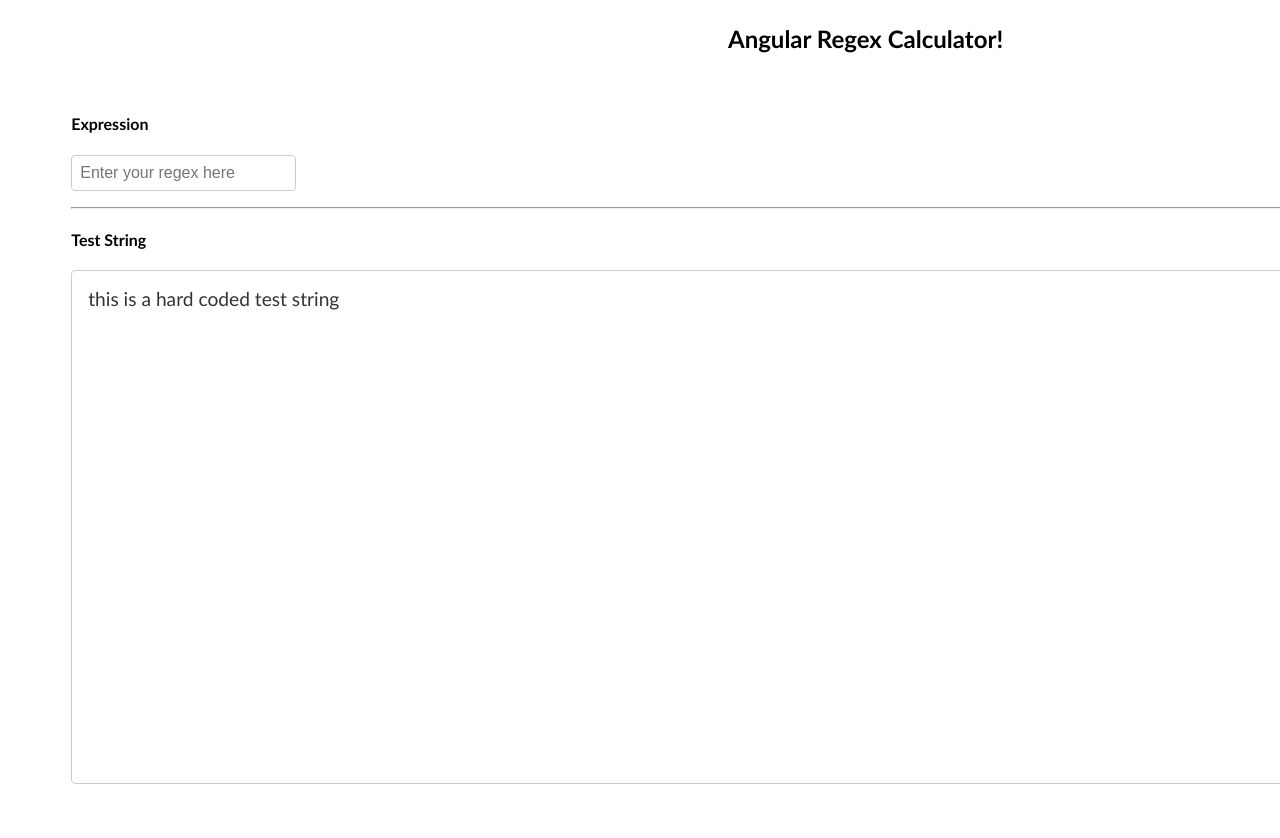
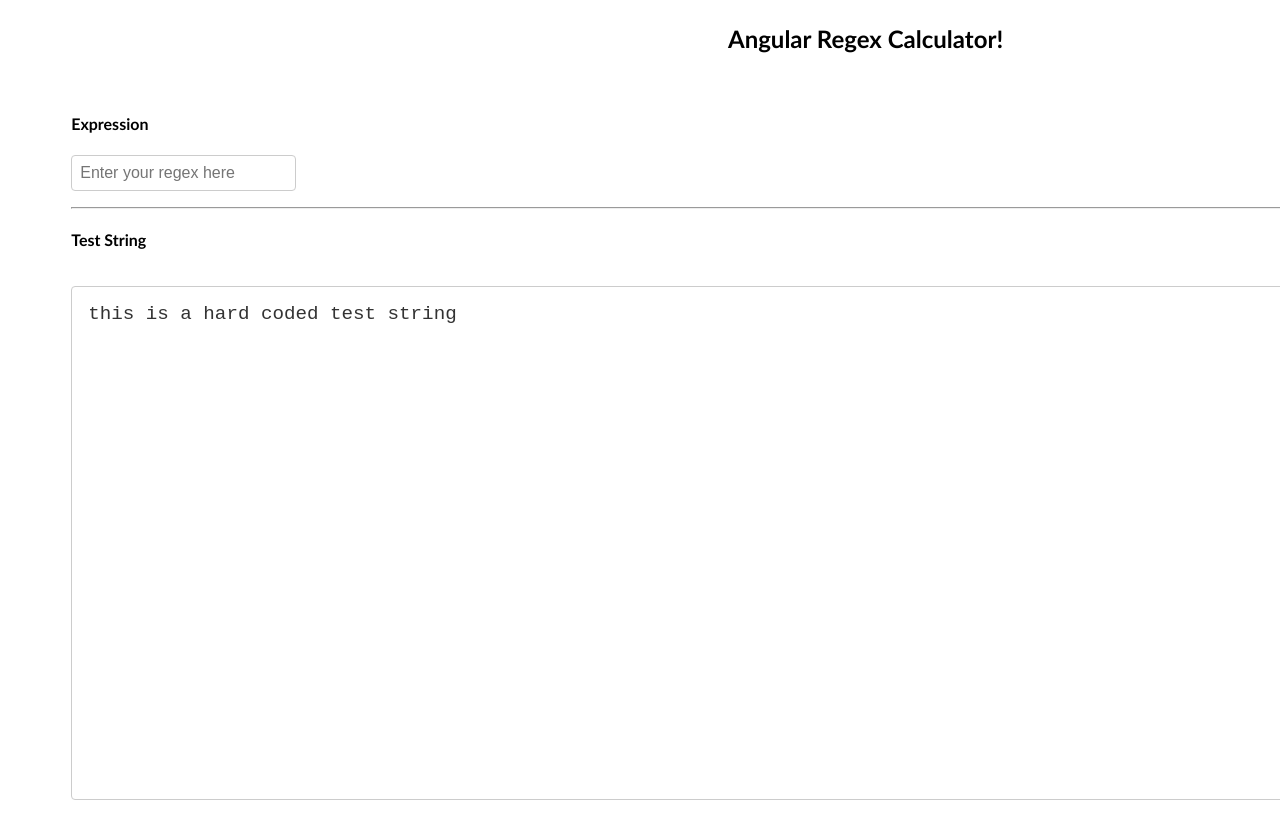
Before and after one commit to raseward14/Angular-regex-calculator, an Angular app: page / in a window 1280 px wide. Shown: the top 838 px of the page. Built offline with nearby package versions, Linux system fonts and the light colour scheme.

Commit message:
added an observable and reactive form for the regex input and the textarea for the test string - added rxjs debounceTime to only test the regex after the user has stopped editing the regex for longer than a half second

```diff
--- a/src/app/regex/regex.component.html
+++ b/src/app/regex/regex.component.html
@@ -1,9 +1,16 @@
+<form [formGroup]="regexForm">
     <section>
         <h4>Expression</h4>
-    <input class="form-control" type="text" [(ngModel)]="regex" placeholder="Enter your regex here" />
+            <input
+                class="form-control"
+                type="text"
+                formControlName="regexControl"
+                placeholder="Enter your regex here" />
+
     </section>
     <hr />
     <section>
         <h4>Test String</h4>
-    <p class="test-string">{{ testString }}</p>
+        <textarea class="test-string">{{ testString }}</textarea>
     </section>
+</form>
--- a/src/app/regex/regex.component.ts
+++ b/src/app/regex/regex.component.ts
@@ -1,13 +1,32 @@
-import { Component, signal } from '@angular/core';
-import { FormsModule } from '@angular/forms';
+import { Component, DestroyRef, inject } from '@angular/core';
+import { FormGroup, FormControl, ReactiveFormsModule } from '@angular/forms';
+import { debounceTime, distinctUntilChanged, tap } from 'rxjs/operators';
 
 @Component({
   selector: 'app-regex',
-  imports: [FormsModule],
+  imports: [ReactiveFormsModule],
   templateUrl: './regex.component.html',
   styleUrl: './regex.component.css',
 })
 export class RegexComponent {
-  regex = '';
+  regexForm = new FormGroup({
+    regexControl: new FormControl('')
+  }
+  )
   testString = 'this is a hard coded test string';
+
+  private destroyRef = inject(DestroyRef);
+
+  constructor() {
+    const subscription = this.regexForm.valueChanges
+      .pipe(
+        debounceTime(500), // Wait for 500ms of inactivity
+        distinctUntilChanged(), // Only emit if the value has changed
+        tap(value => console.log('regex changed:', value))
+      ).subscribe();
+
+    this.destroyRef.onDestroy(() => {
+      subscription.unsubscribe();
+    })
+  }
 }
```
Lines whose indentation alone changed are shown as unchanged.
